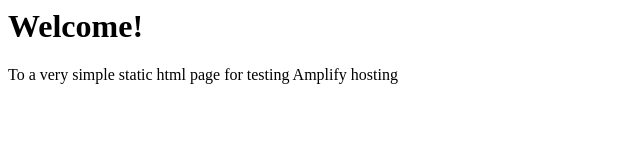
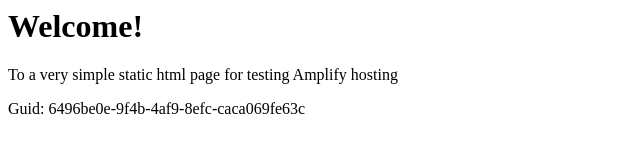
Before and after one commit to aws-aemilia-cdg/Github-PR-Commit-Integration-Test-DoNotTouch-GithubWebhookPreviewCanaryTest-v1-prod-eu-west-3, a website: page src/index.html in a window 1280 px wide. Shown: the whole page, without its empty margins (0-640 px from the left). Drawn offline with Linux system fonts and the light colour scheme.

Commit message:
commit from integ tests

```diff
--- a/src/index.html
+++ b/src/index.html
@@ -1,3 +1,5 @@
+
+
 <html lang="en">
 
 <head>
@@ -10,6 +12,6 @@
 <body>
     <h1>Welcome!</h1>
     <p>To a very simple static html page for testing Amplify hosting</p>
-</body>
+    <p>Guid: 6496be0e-9f4b-4af9-8efc-caca069fe63c</p></body>
 
 </html>
```
